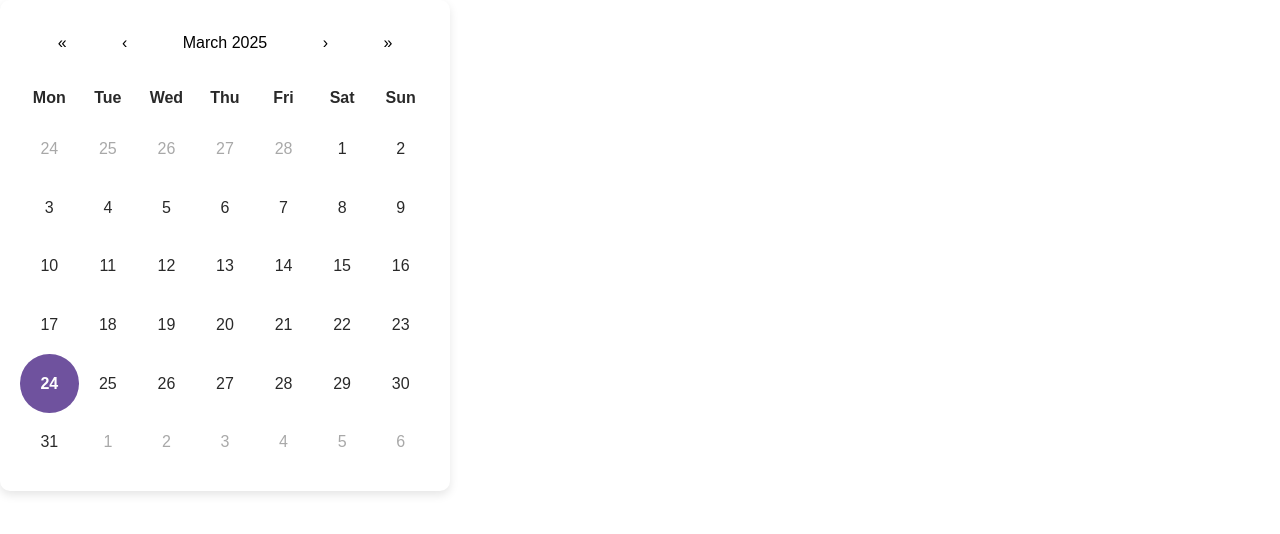
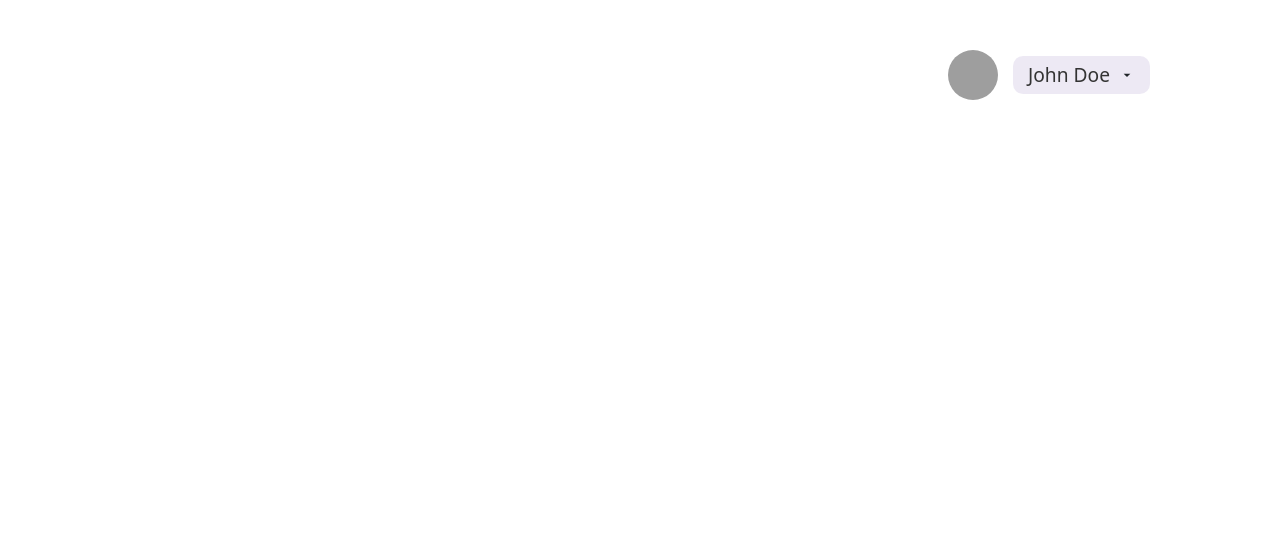
Before and after one commit to ScheduloTMS/task_management_FE, a React (Vite) app: page / in a window 1280 px wide. Shown: the top 534 px of the page. Built offline with nearby package versions, Linux system fonts and the light colour scheme; grey boxes are pictures that could not be loaded; a web font is replaced by a local one.

Commit message:
User Profile  Added

```diff
--- a/src/App.jsx
+++ b/src/App.jsx
@@ -1,11 +1,12 @@
 import React from 'react';
 //import LoginPage from "./pages/loginpage/LoginPage.jsx";
-import Calendar from "./components/calendar/Calendar.jsx";
+//import Calendar from "./components/calendar/Calendar.jsx";
+import User from "./components/user/User.jsx";
 
 function App() {
   return (
     <header>
-      <Calendar />
+      <User />
     </header>
   );
 }
--- /dev/null
+++ b/src/components/user/User.css
@@ -0,0 +1,126 @@
+.user-profile {
+    position: relative;
+    display: flex;
+    justify-content: flex-end;
+    padding: 50px 130px ;
+  }
+
+  .user-initial-view {
+    display: flex;
+    align-items: center;
+    gap: 15px;
+    cursor: pointer;
+
+  }
+  .name-dropdown{
+    background: rgba(94, 60, 154, 0.11);
+    border-radius: 10px;
+    display: flex;
+    align-items: center;
+    gap: 9px;
+    padding: 5px 15px;
+    z-index: 1;
+  }
+
+  .user-avatar {
+    width: 50px;
+    height: 50px;
+    border-radius: 50%;
+    object-fit: cover;
+  }
+
+  .user-name {
+    font-weight: 500;
+    color: #333;
+    font-size: 1.2rem;
+  }
+
+  .dropdown-toggle {
+    background: none;
+    border: none;
+    color: #666;
+    cursor: pointer;
+    display: flex;
+    align-items: center;
+    padding: 0;
+  }
+
+  .user-dropdown {
+    position: absolute;
+    right: 5%;
+    top: 10%;
+    margin-top: 10px;
+    background: rgba(94, 60, 154, 0.11);
+    border-radius: 8px;
+    box-shadow: 0 4px 12px rgba(0, 0, 0, 0.1);
+    width: 15%;
+    overflow: hidden;
+  }
+
+  .user-info-container {
+    display: flex;
+    align-items: center;
+    padding: 15px;
+    background: rgba(94, 60, 154, 0.11);
+    border-bottom: 1px solid #eee;
+  }
+
+  .dropdown-avatar {
+    width: 36px;
+    height: 36px;
+    border-radius: 50%;
+    object-fit: cover;
+    margin-right: 10px;
+  }
+
+  .dropdown-name {
+    font-weight: 500;
+    color: #333;
+  }
+
+  .dropdown-options {
+    padding: 8px 0;
+    margin-top: 40%;
+  }
+
+  .dropdown-item {
+    display: flex;
+    align-items: center;
+    padding: 10px 15px;
+    cursor: pointer;
+    transition: background 0.2s;
+  }
+
+  .dropdown-item:hover {
+    background: rgba(94, 60, 154, 0.11);
+  }
+
+  .dropdown-item.logout:hover {
+    background: rgb(196, 44, 44);
+    color: white;
+    border-radius: 10px;
+  }
+
+  .dropdown-item.logout {
+    color: rgb(196, 44, 44);
+    border-radius: 10px;
+  }
+  .dropdown-item.logout .option-icon {
+    color: rgb(196, 44, 44);
+  }
+
+  .dropdown-item.logout:hover .option-icon {
+    color: white;
+  }
+  .option-icon {
+    margin-right: 10px;
+    color: #666;
+    min-width: 20px;
+  }
+
+
+  .dropdown-divider {
+    height: 1px;
+    background: #eee;
+    margin: 8px 0;
+  }
--- /dev/null
+++ b/src/components/user/User.jsx
@@ -0,0 +1,54 @@
+import React, { useState } from 'react';
+import { FaUser, FaKey, FaSignOutAlt } from 'react-icons/fa';
+import { MdArrowDropDown,MdArrowDropUp } from "react-icons/md";
+import './User.css';
+
+const User = () => {
+  const [isOpen, setIsOpen] = useState(false);
+  const [user] = useState({
+    name: 'John Doe',
+    photo: 'https://randomuser.me/api/portraits/men/1.jpg'
+  });
+
+  const toggleDropdown = () => {
+    setIsOpen(!isOpen);
+  };
+
+  return (
+    <div className="user-profile">
+      <div className="user-initial-view" onClick={toggleDropdown}>
+        <img src={user.photo} alt="User" className="user-avatar" />
+        <div className="name-dropdown">
+          <span className="user-name">{user.name}</span>
+          {isOpen ? <MdArrowDropUp className="dropdown-icon" /> : <MdArrowDropDown className="dropdown-icon" />}
+        </div>
+      </div>
+
+      {isOpen && (
+        <div className="user-dropdown">
+
+
+          <div className="dropdown-options">
+            <div className="dropdown-item">
+              <FaUser className="option-icon" />
+              <span>Profile</span>
+            </div>
+            <div className="dropdown-item">
+              <FaKey className="option-icon" />
+              <span>Change Password</span>
+            </div>
+
+            <div className="dropdown-divider"></div>
+
+            <div className="dropdown-item logout">
+              <FaSignOutAlt className="option-icon" />
+              <span>Logout</span>
+            </div>
+          </div>
+        </div>
+      )}
+    </div>
+  );
+};
+
+export default User;
```
Also changed, not shown: 1 other file (tests, documents, lock files or other folders).
